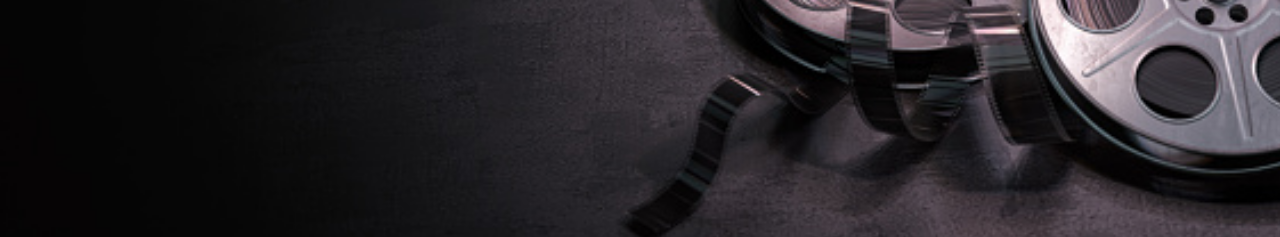
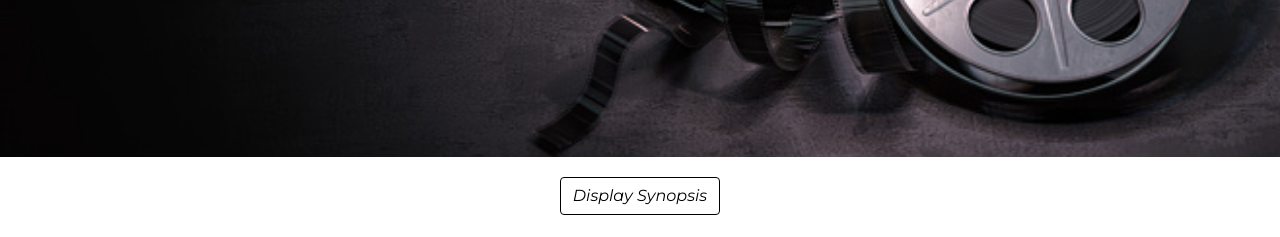
Before and after one commit to GuilhermeDeretti/Random-Film-Picker, a plain HTML site: page index.html in a window 1280 px wide. Shown: the part 338-575 px from the top of the page. Drawn offline with nearby package versions, Linux system fonts and the light colour scheme.

Commit message:
banner height changed to 65vh

```diff
--- a/assets/css/style.css
+++ b/assets/css/style.css
@@ -9,7 +9,7 @@
   background-image: url(../images/movie2.jpg);
   background-size: cover;
   background-repeat: no-repeat;
-  height: 75vh;
+  height: calc(65vh - 25px);
   display: flex;
   align-items: center;
   justify-content: center;
```
